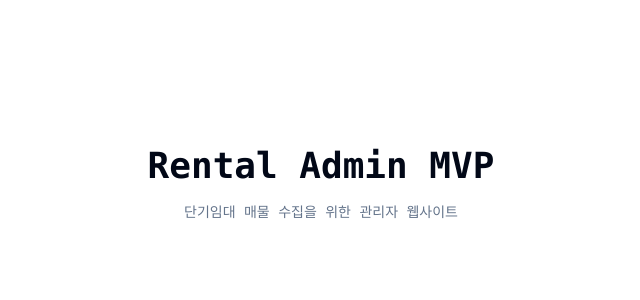
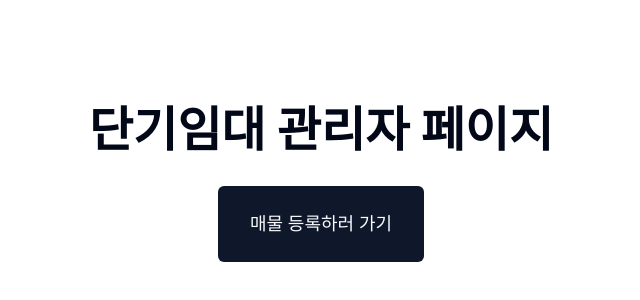
Before and after one commit to hjchoi-png/rental-admin-mvp, a Next.js app: page / in a window 1280 px wide. Shown: the part 216-516 px from the top of the page, without its empty margins (319-959 px from the left). Built offline with nearby package versions, Linux system fonts and the light colour scheme.

Commit message:
add register button

```diff
--- a/app/page.tsx
+++ b/app/page.tsx
@@ -1,13 +1,18 @@
+import Link from 'next/link'
+import { Button } from '@/components/ui/button'
+
 export default function Home() {
   return (
     <main className="flex min-h-screen flex-col items-center justify-center p-24">
-      <div className="z-10 max-w-5xl w-full items-center justify-between font-mono text-sm">
-        <h1 className="text-4xl font-bold text-center mb-4">
-          Rental Admin MVP
+      <div className="flex flex-col items-center gap-8">
+        <h1 className="text-5xl font-bold text-center">
+          단기임대 관리자 페이지
         </h1>
-        <p className="text-center text-muted-foreground">
-          단기임대 매물 수집을 위한 관리자 웹사이트
-        </p>
+        <Link href="/register">
+          <Button size="lg" className="text-lg px-8 py-6 h-auto">
+            매물 등록하러 가기
+          </Button>
+        </Link>
       </div>
     </main>
   )
```
